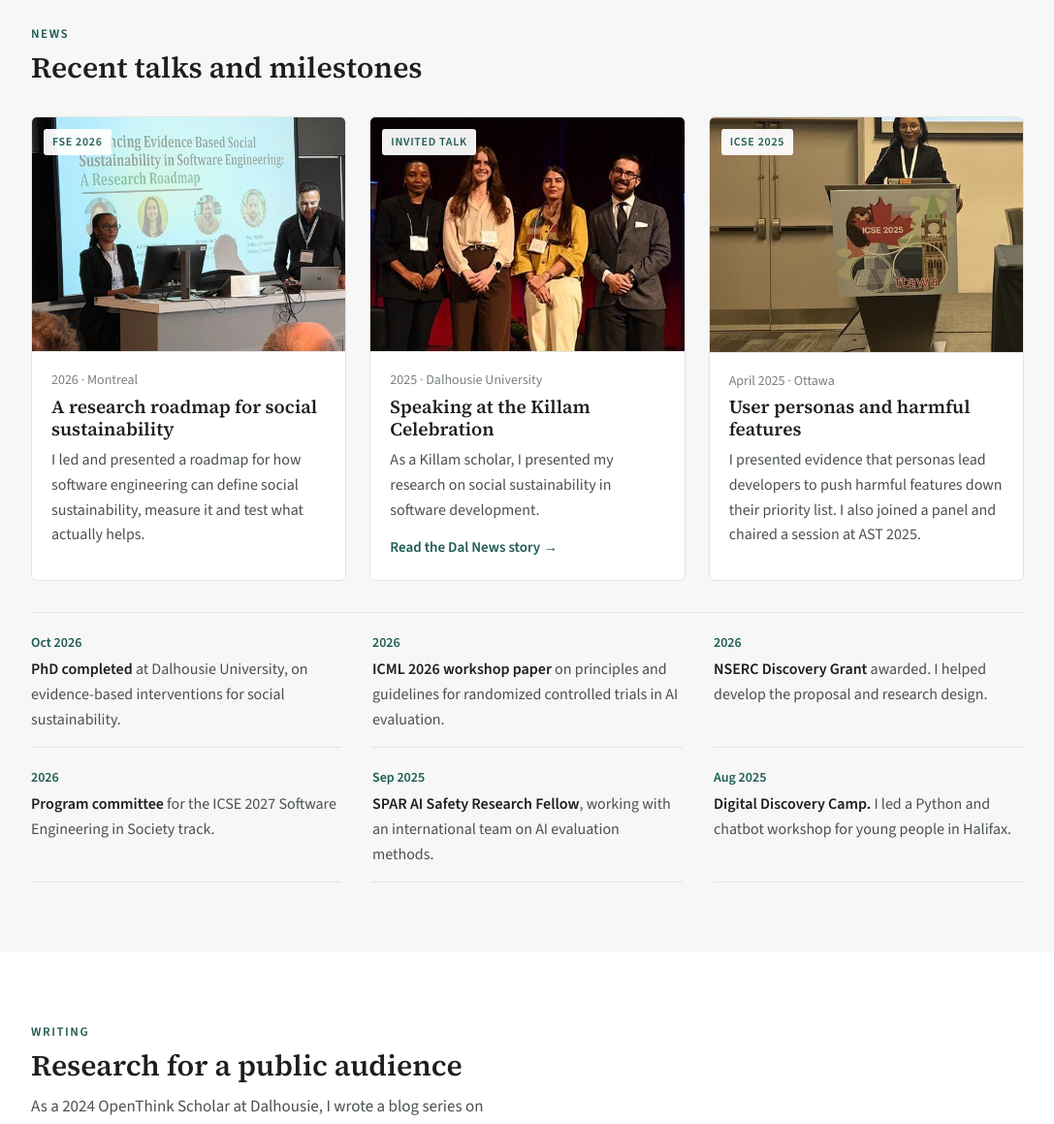
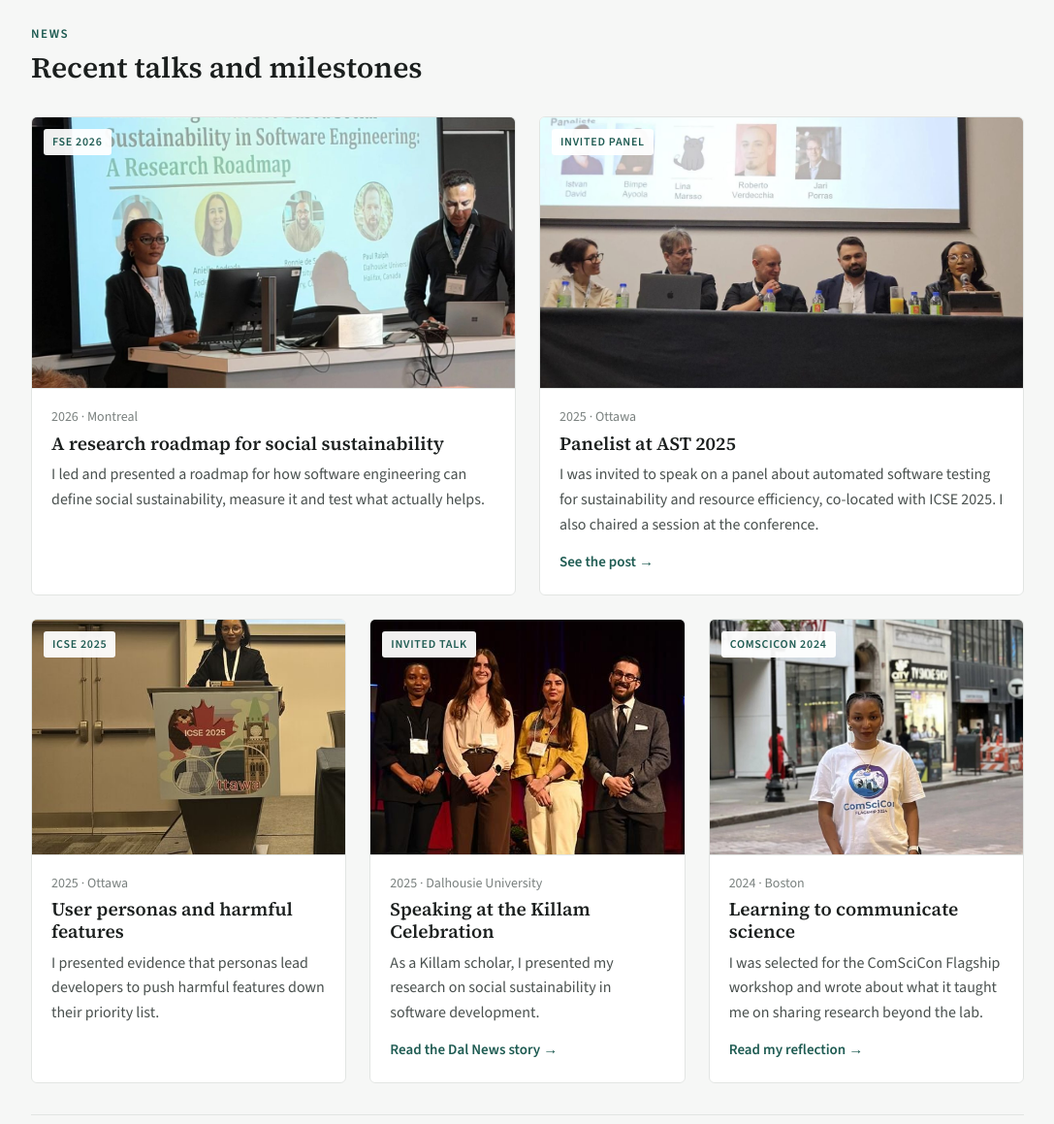
Before and after one commit to Devbimpe/devbimpe.github.io, a plain HTML site: page index.html in a window 1280 px wide. Shown: the part 1550-2709 px from the top of the page at 97% size, without its empty margins (96-1183 px from the left). Drawn offline with nearby package versions, Linux system fonts and the light colour scheme.

Commit message:
News: AST panel, ComSciCon, OpenThink; move NSERC out of awards
Claude-Session: https://claude.ai/code/session_01SihijPpRReEfcpQbiXK9xj

```diff
--- a/index.html
+++ b/index.html
@@ -104,7 +104,11 @@
     .findings li b { display: block; color: var(--ink); font-weight: 600; margin-bottom: 2px; }
 
     /* Cards (news and writing) */
-    .feature-grid, .post-grid { display: grid; grid-template-columns: repeat(3, 1fr); gap: 24px; }
+    .post-grid { display: grid; grid-template-columns: repeat(3, 1fr); gap: 24px; }
+    .feature-grid { display: grid; grid-template-columns: repeat(6, 1fr); gap: 24px; }
+    .feature-grid .card { grid-column: span 2; }
+    .feature-grid .card.big { grid-column: span 3; }
+    .feature-grid .card.big .media { aspect-ratio: 16 / 9; }
     .card { background: var(--bg); border: 1px solid var(--rule); border-radius: 6px; overflow: hidden; display: flex; flex-direction: column; transition: box-shadow .2s, border-color .2s; }
     .card:hover { border-color: #cfd5d2; box-shadow: 0 10px 28px -18px rgba(20,40,36,.35); }
     .card .media { position: relative; aspect-ratio: 4 / 3; background: var(--bg-2); border-bottom: 1px solid var(--rule); }
@@ -144,7 +148,7 @@
     .big-awards h3 { font-size: 22px; }
     .small-awards { display: grid; grid-template-columns: repeat(3, 1fr); gap: 20px; margin-top: 20px; }
     .small-awards .amt.word { font-size: 20px; }
-    .also { display: grid; grid-template-columns: repeat(3, 1fr); gap: 20px; margin-top: 20px; }
+    .also { display: grid; grid-template-columns: repeat(2, 1fr); gap: 20px; margin-top: 20px; }
     .also li { border-top: 1px solid var(--rule); padding-top: 14px; font-size: 15.5px; color: var(--ink-2); }
     .also b { display: block; font-family: var(--serif); color: var(--accent); font-size: 17px; }
     .also span { color: var(--muted); font-size: 13px; font-weight: 600; margin-left: 6px; }
@@ -194,7 +198,9 @@
     @media (max-width: 920px) {
       .hero .wrap { grid-template-columns: 200px 1fr; gap: 32px; }
       .hero h1 { font-size: 32px; }
-      .qgrid, .feature-grid, .post-grid, .updates, .small-awards { grid-template-columns: 1fr 1fr; }
+      .qgrid, .post-grid, .updates, .small-awards { grid-template-columns: 1fr 1fr; }
+      .feature-grid { grid-template-columns: 1fr 1fr; }
+      .feature-grid .card, .feature-grid .card.big { grid-column: span 1; }
       .big-awards { grid-template-columns: 1fr; }
       .findings { grid-template-columns: 1fr; }
       .findings ul { grid-template-columns: 1fr; gap: 14px; }
@@ -213,6 +219,7 @@
       .head { display: block; }
       .head h2 { font-size: 26px; }
       .qgrid, .feature-grid, .post-grid, .updates, .small-awards, .also { grid-template-columns: 1fr; }
+      .feature-grid .card.big .media { aspect-ratio: 4 / 3; }
       .big-awards .amt { font-size: 34px; }
       .pub, .rows li { grid-template-columns: 1fr; gap: 6px; }
       .contact .wrap { grid-template-columns: 1fr; }
@@ -318,15 +325,40 @@
     </div>
 
     <div class="feature-grid">
-      <article class="card">
+      <article class="card big">
         <div class="media">
-          <img src="news/2026-fse-montreal.jpg" alt="Bimpe and Paul Ralph presenting the research roadmap at FSE 2026" loading="lazy" style="object-position:50% 40%" />
+          <img src="news/2026-fse-montreal.jpg" alt="Bimpe and Paul Ralph presenting the research roadmap at FSE 2026" loading="lazy" style="object-position:50% 45%" />
           <span class="tag">FSE 2026</span>
         </div>
         <div class="body">
           <time datetime="2026">2026 · Montreal</time>
           <h3>A research roadmap for social sustainability</h3>
           <p>I led and presented a roadmap for how software engineering can define social sustainability, measure it and test what actually helps.</p>
+        </div>
+      </article>
+
+      <article class="card big">
+        <div class="media">
+          <img src="news/2025-ast-panel.jpg" alt="Bimpe speaking on the AST 2025 panel, with the panelists listed on the screen behind" loading="lazy" style="object-position:50% 62%" />
+          <span class="tag">Invited panel</span>
+        </div>
+        <div class="body">
+          <time datetime="2025-04">2025 · Ottawa</time>
+          <h3>Panelist at AST 2025</h3>
+          <p>I was invited to speak on a panel about automated software testing for sustainability and resource efficiency, co-located with ICSE 2025. I also chaired a session at the conference.</p>
+          <a class="more" href="https://lnkd.in/p/gj9EBFh5">See the post</a>
+        </div>
+      </article>
+
+      <article class="card">
+        <div class="media">
+          <img src="news/2025-icse-ottawa.jpg" alt="Bimpe speaking at the ICSE 2025 podium in Ottawa" loading="lazy" style="object-position:50% 12%" />
+          <span class="tag">ICSE 2025</span>
+        </div>
+        <div class="body">
+          <time datetime="2025-04">2025 · Ottawa</time>
+          <h3>User personas and harmful features</h3>
+          <p>I presented evidence that personas lead developers to push harmful features down their priority list.</p>
         </div>
       </article>
 
@@ -345,13 +377,14 @@
 
       <article class="card">
         <div class="media">
-          <img src="news/2025-icse-ottawa.jpg" alt="Bimpe speaking at the ICSE 2025 podium in Ottawa" loading="lazy" style="object-position:50% 12%" />
-          <span class="tag">ICSE 2025</span>
+          <img src="news/2024-comscicon-boston.jpg" alt="Bimpe in a ComSciCon Flagship 2024 shirt on a street in Boston" loading="lazy" style="object-position:50% 30%" />
+          <span class="tag">ComSciCon 2024</span>
         </div>
         <div class="body">
-          <time datetime="2025-04">April 2025 · Ottawa</time>
-          <h3>User personas and harmful features</h3>
-          <p>I presented evidence that personas lead developers to push harmful features down their priority list. I also joined a panel and chaired a session at AST 2025.</p>
+          <time datetime="2024">2024 · Boston</time>
+          <h3>Learning to communicate science</h3>
+          <p>I was selected for the ComSciCon Flagship workshop and wrote about what it taught me on sharing research beyond the lab.</p>
+          <a class="more" href="https://blogs.dal.ca/openthink/communicating-science-beyond-the-lab-reflections-from-comscicon-2024/">Read my reflection</a>
         </div>
       </article>
     </div>
@@ -359,10 +392,10 @@
     <ul class="updates">
       <li><time datetime="2026-10">Oct 2026</time><p><b>PhD completed</b> at Dalhousie University, on evidence-based interventions for social sustainability.</p></li>
       <li><time datetime="2026">2026</time><p><b>ICML 2026 workshop paper</b> on principles and guidelines for randomized controlled trials in AI evaluation.</p></li>
-      <li><time datetime="2026">2026</time><p><b>NSERC Discovery Grant</b> awarded. I helped develop the proposal and research design.</p></li>
-      <li><time datetime="2026">2026</time><p><b>Program committee</b> for the ICSE 2027 Software Engineering in Society track.</p></li>
+      <li><time datetime="2026">2026</time><p><b>NSERC Discovery Grant</b> awarded to Professor Paul Ralph (PI). I helped develop the proposal and research design.</p></li>
       <li><time datetime="2025-09">Sep 2025</time><p><b>SPAR AI Safety Research Fellow</b>, working with an international team on AI evaluation methods.</p></li>
-      <li><time datetime="2025-08">Aug 2025</time><p><b>Digital Discovery Camp.</b> I led a Python and chatbot workshop for young people in Halifax.</p></li>
+      <li><time datetime="2025-08">Aug 2025</time><p><b>Digital Discovery Camp.</b> Digital Nova Scotia invited me to lead a Python and chatbot workshop for young people in Halifax. <a href="https://www.linkedin.com/feed/update/urn:li:ugcPost:7359244464428654594/">See the feature</a></p></li>
+      <li><time datetime="2024-03">Mar 2024</time><p><b>OpenThink 2024 cohort.</b> I was one of 16 Dalhousie PhD students selected to share research with communities beyond the university. <a href="https://www.dal.ca/news/2024/03/08/dalhousie-openthink-2024.html">Read the announcement</a></p></li>
     </ul>
   </div>
 </section>
@@ -452,13 +485,6 @@
 
     <div class="small-awards">
       <div class="award">
-        <div class="amt word">Awarded</div>
-        <h3>NSERC Discovery Grant</h3>
-        <div class="src">RGPIN-2026-07174 · PI: Professor Paul Ralph</div>
-        <p>I contributed to the proposal and research design.</p>
-        <div class="yr">2026</div>
-      </div>
-      <div class="award">
         <div class="amt word">Fellowship</div>
         <h3>AI Safety Research Fellowship</h3>
         <div class="src">Supervised Program for Alignment Research (SPAR)</div>
@@ -493,10 +519,16 @@
         <p>Selected for the national science communication workshop for graduate students.</p>
         <div class="yr">2024</div>
       </div>
+      <div class="award">
+        <div class="amt">$700<small>CAD</small></div>
+        <h3>Winner, Halifax Innovation Challenge</h3>
+        <div class="src">IBM and RBC</div>
+        <p>Won the challenge, run by IBM and RBC in Halifax.</p>
+        <div class="yr">2021</div>
+      </div>
     </div>
 
     <ul class="also">
-      <li><b>$700 CAD</b> Winner, Halifax Innovation Challenge, IBM and RBC <span>2021</span></li>
       <li><b>Entrance award</b> Dalhousie Graduate Scholarship <span>2022</span></li>
       <li><b>Grant</b> Dalhousie Conference on University Teaching and Learning <span>2025</span></li>
     </ul>
```
Also changed, not shown: news/2024-comscicon-boston.jpg (added), news/2025-ast-panel.jpg (added).
